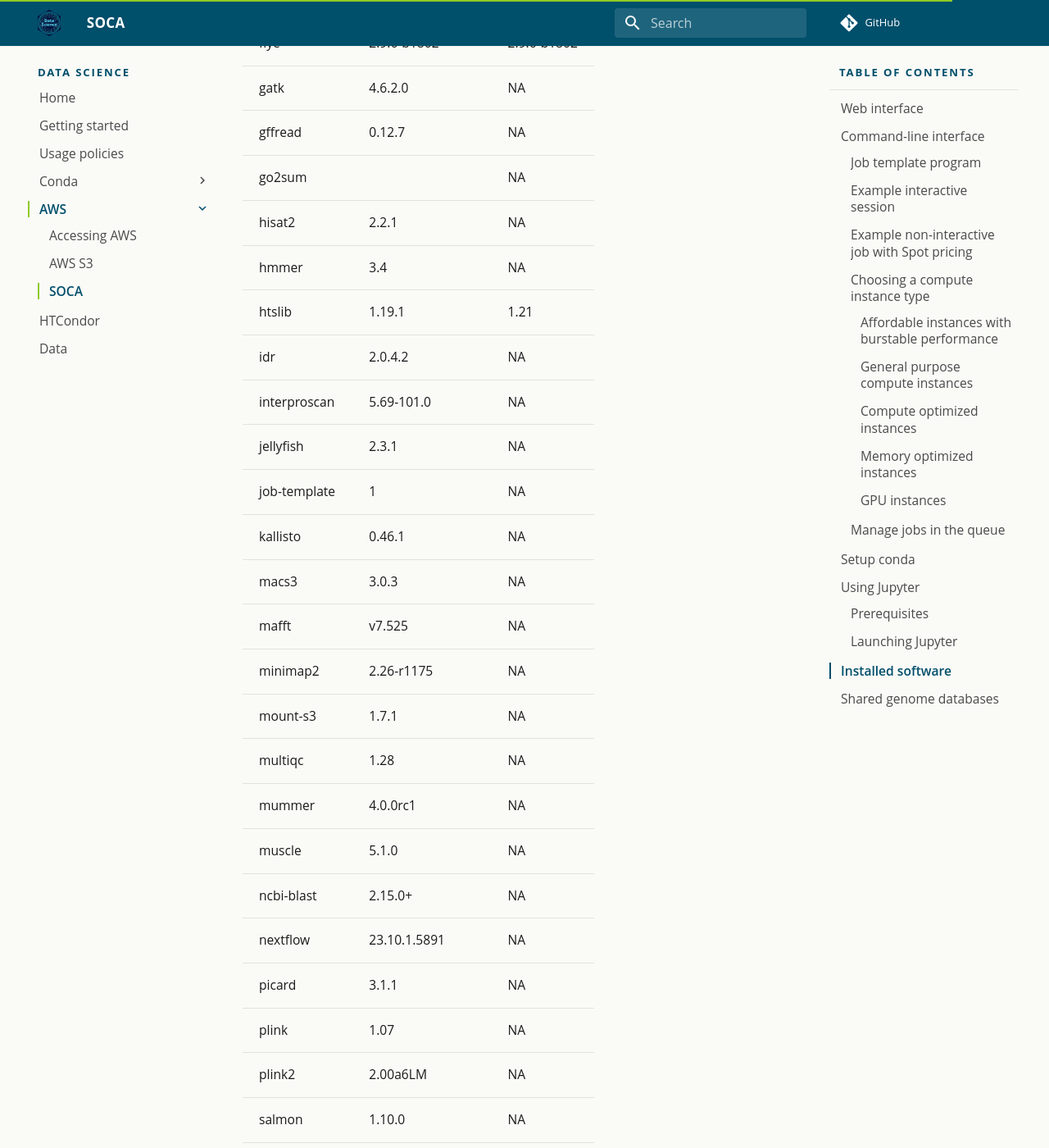
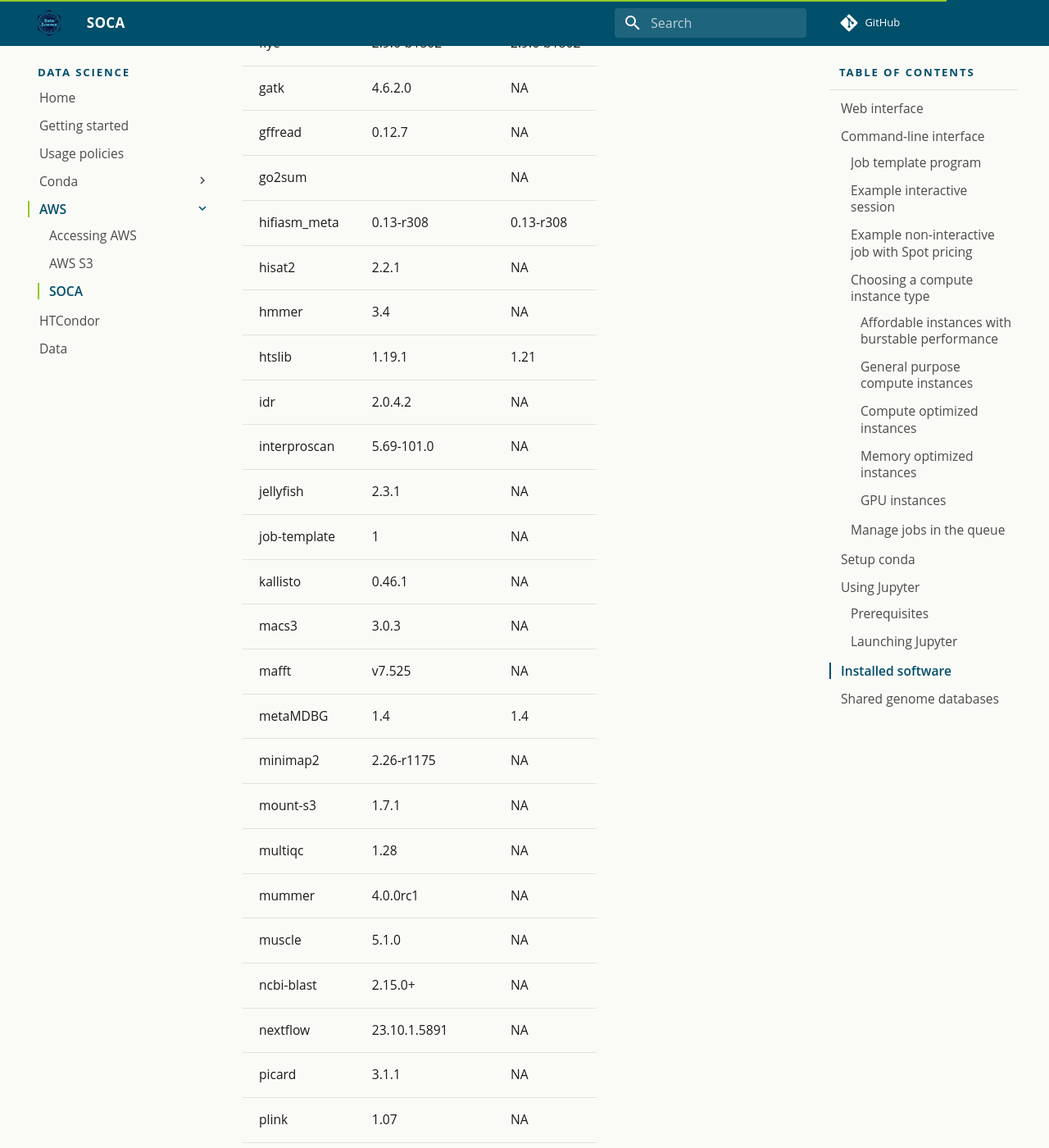
Before and after one commit to danforthcenter/datascience, an MkDocs documentation site: the page built from docs/aws_soca.md, in a window 1280 px wide and 1400 px high, scrolled down 16307 px. Shown: the whole window at 82% size. Built offline with MkDocs 1.6.1 and Material for MkDocs 9.7.7, drawn with Linux system fonts in a browser that asks for light colours.

Commit message:
Update versions

```diff
--- a/docs/aws_soca.md
+++ b/docs/aws_soca.md
@@ -323,6 +323,7 @@ When finished, close the session and then click **Delete Session** to shut down
 | gatk         | 4.6.2.0            | NA          |
 | gffread      | 0.12.7             | NA          |
 | go2sum       |                    | NA          |
+| hifiasm_meta | 0.13-r308          | 0.13-r308   |
 | hisat2       | 2.2.1              | NA          |
 | hmmer        | 3.4                | NA          |
 | htslib       | 1.19.1             | 1.21        |
@@ -333,6 +334,7 @@ When finished, close the session and then click **Delete Session** to shut down
 | kallisto     | 0.46.1             | NA          |
 | macs3        | 3.0.3              | NA          |
 | mafft        | v7.525             | NA          |
+| metaMDBG     | 1.4                | 1.4         |
 | minimap2     | 2.26-r1175         | NA          |
 | mount-s3     | 1.7.1              | NA          |
 | multiqc      | 1.28               | NA          |
@@ -345,7 +347,7 @@ When finished, close the session and then click **Delete Session** to shut down
 | plink2       | 2.00a6LM           | NA          |
 | salmon       | 1.10.0             | NA          |
 | samtools     | 1.19.2             | 1.21        |
-| setup_conda  | 1                  | NA          |
+| setup_conda  | 1                  | 1           |
 | singularity  | 4.1.1              | NA          |
 | snpEff       | 5.2a               | NA          |
 | SnpSift      | 5.2                | NA          |
```
